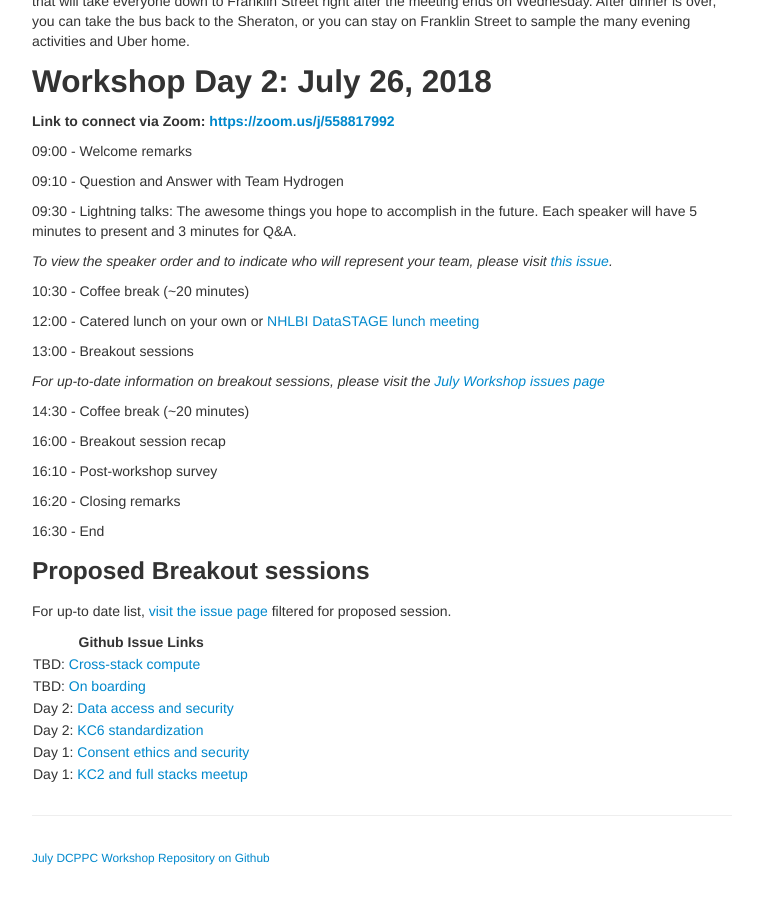
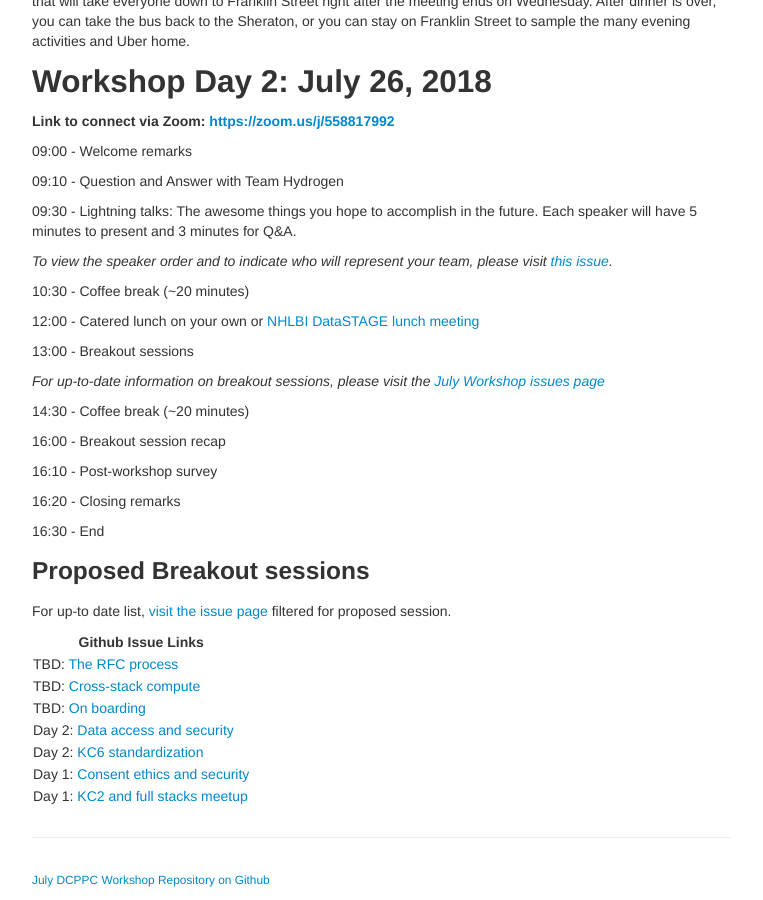
Before and after one commit to dcppc/2018-july-workshop, a Jekyll site: the page built from docs/agenda.md, in a window 1280 px wide and 900 px high, scrolled down 641 px. Shown: the whole window, without its empty margins (258-1021 px from the left). Built offline with Jekyll 4.4.1, drawn with Linux system fonts in a browser that asks for light colours; before the commit the page ends 1519 px from its top, so only the background shows below that.

Commit message:
add issue 16

```diff
--- a/docs/agenda.md
+++ b/docs/agenda.md
@@ -69,6 +69,7 @@ For up-to date list, [visit the issue page](https://github.com/dcppc/2018-july-w
 
 | Github Issue Links |
 | ------------------ |
+| TBD: [The RFC process](https://github.com/dcppc/2018-july-workshop/issues/16) |
 | TBD: [Cross-stack compute](https://github.com/dcppc/2018-july-workshop/issues/14) |
 | TBD: [On boarding](https://github.com/dcppc/2018-july-workshop/issues/12) |
 | Day 2: [Data access and security](https://github.com/dcppc/2018-july-workshop/issues/13) |
```
